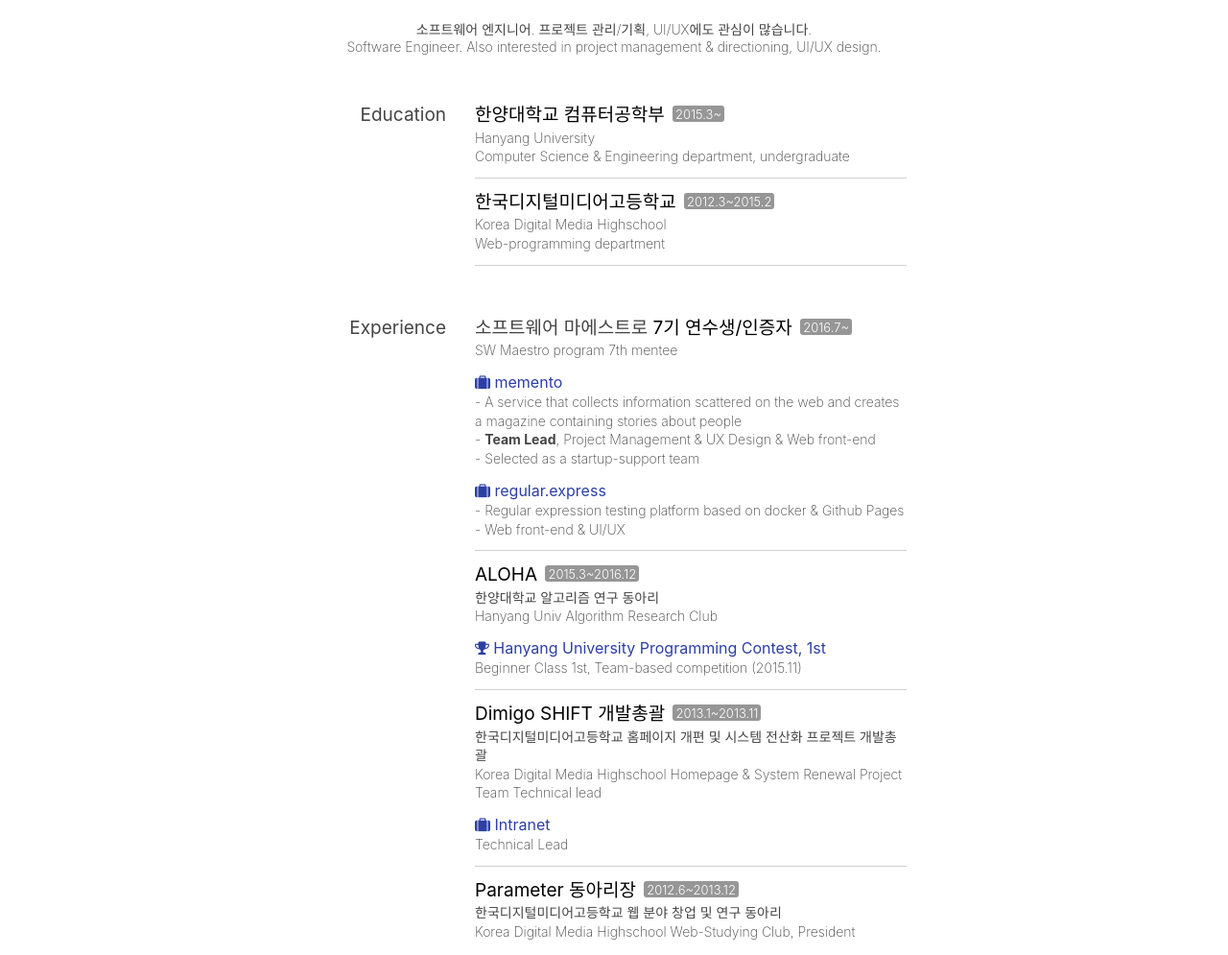
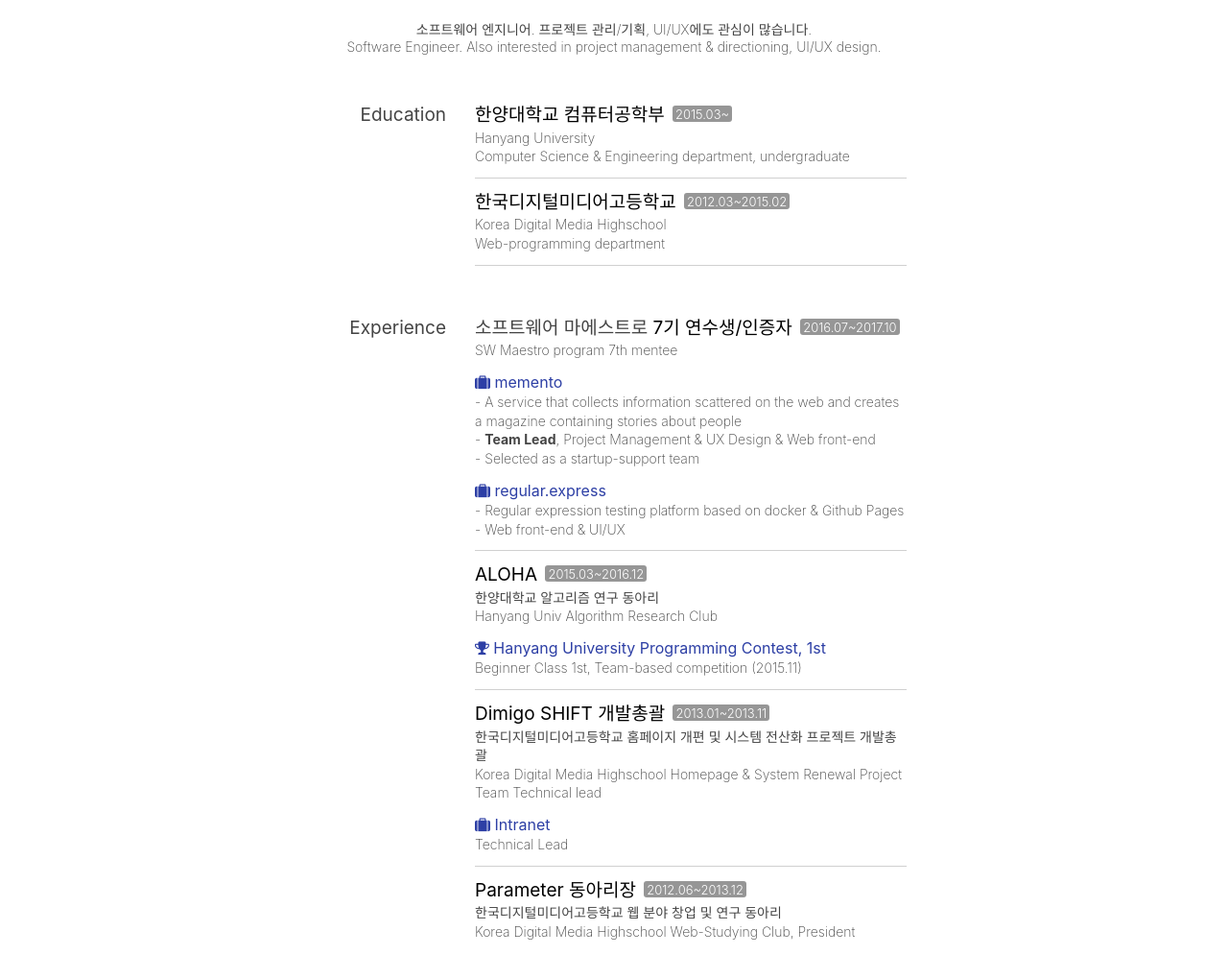
Before and after one commit to Prev/prev.github.io, a Jekyll site: the page built from profile.html, in a window 1280 px wide and 1400 px high. Shown: the part 396-1391 px from the top of the window at 96% size. Built offline with Jekyll 4.4.1, drawn with Linux system fonts in a browser that asks for light colours; some of the changed text lies outside the part shown.

Commit message:
Fix text in profile & projects, Upload missed screenshot

```diff
--- a/profile.html
+++ b/profile.html
@@ -35,14 +35,14 @@ title: Profile
 		<dd>
 			<ul>
 				<li class="section">
-					<h4>한양대학교 컴퓨터공학부 <span class="date">2015.3~</span></h4>
+					<h4>한양대학교 컴퓨터공학부 <span class="date">2015.03~</span></h4>
 					<div>
 						Hanyang University<br>
 						Computer Science & Engineering department, undergraduate
 					</div>
 				</li>
 				<li class="section">
-					<h4>한국디지털미디어고등학교 <span class="date">2012.3~2015.2</span></h4>
+					<h4>한국디지털미디어고등학교 <span class="date">2012.03~2015.02</span></h4>
 					<div>
 						Korea Digital Media Highschool<br>
 						Web-programming department
@@ -59,7 +59,7 @@ title: Profile
 		<dd>
 			<ul>
 				<li class="section">
-					<h4><a href="http://swmaestro.kr">소프트웨어 마에스트로</a> 7기 연수생/인증자 <span class="date">2016.7~</span></h4>
+					<h4><a href="http://swmaestro.kr">소프트웨어 마에스트로</a> 7기 연수생/인증자 <span class="date">2016.07~2017.10</span></h4>
 					<div>SW Maestro program 7th mentee</div>
 					<ul>
 						<li>
@@ -87,7 +87,7 @@ title: Profile
 				</li>
 
 				<li class="section">
-					<h4>ALOHA <span class="date">2015.3~2016.12</span></h4>
+					<h4>ALOHA <span class="date">2015.03~2016.12</span></h4>
 					<div>
 						한양대학교 알고리즘 연구 동아리<br>
 						Hanyang Univ Algorithm Research Club
@@ -106,7 +106,7 @@ title: Profile
 				</li>
 
 				<li class="section">
-					<h4>Dimigo SHIFT 개발총괄 <span class="date">2013.1~2013.11</span></h4>
+					<h4>Dimigo SHIFT 개발총괄 <span class="date">2013.01~2013.11</span></h4>
 					<div>
 						한국디지털미디어고등학교 홈페이지 개편 및 시스템 전산화 프로젝트 개발총괄<br>
 						Korea Digital Media Highschool Homepage &amp; System Renewal Project Team Technical lead
@@ -126,7 +126,7 @@ title: Profile
 				</li>
 
 				<li class="section">
-					<h4>Parameter 동아리장 <span class="date">2012.6~2013.12</span></h4>
+					<h4>Parameter 동아리장 <span class="date">2012.06~2013.12</span></h4>
 					<div>
 						한국디지털미디어고등학교 웹 분야 창업 및 연구 동아리<br>
 						Korea Digital Media Highschool Web-Studying Club, President
@@ -228,20 +228,19 @@ title: Profile
 						<li>· Adobe Flash</li>
 					</ul>
 				</li>
-
-				<li class="section">
+				<!-- <li class="section">
 					<h4>Immature</h4>
 					<ul>
 						<li>· Java</li>
 						<li>· NodeJS</li>
 						<li>· Android</li>
 					</ul>
-				</li>
+				</li> -->
 			</ul>
 		</dd>
 	</dl>
 
-	<dl>
+	<!-- <dl>
 		<dt>
 			<h3>License</h3>
 		</dt>
@@ -255,5 +254,5 @@ title: Profile
 				</li>
 			</ul>
 		</dd>
-	</dl>
+	</dl> -->
 </div>
--- a/projects.html
+++ b/projects.html
@@ -85,7 +85,7 @@ redirect_from:
 					<img src="/assets/images/project-icons/regular.express.png" alt="regular.express" height="42">
 				</h3>
 				<div class="link">
-					<a href="https://regular.express" target="_blank">https://regular.express</a>
+					<a href="https://rexpress.github.io" target="_blank">https://rexpress.github.io</a>
 				</div>
 				<p>
 					2016.09 ~ 2016.11
```
Also changed, not shown: other parts of projects.html (+3 -1 lines), 1 other file.
